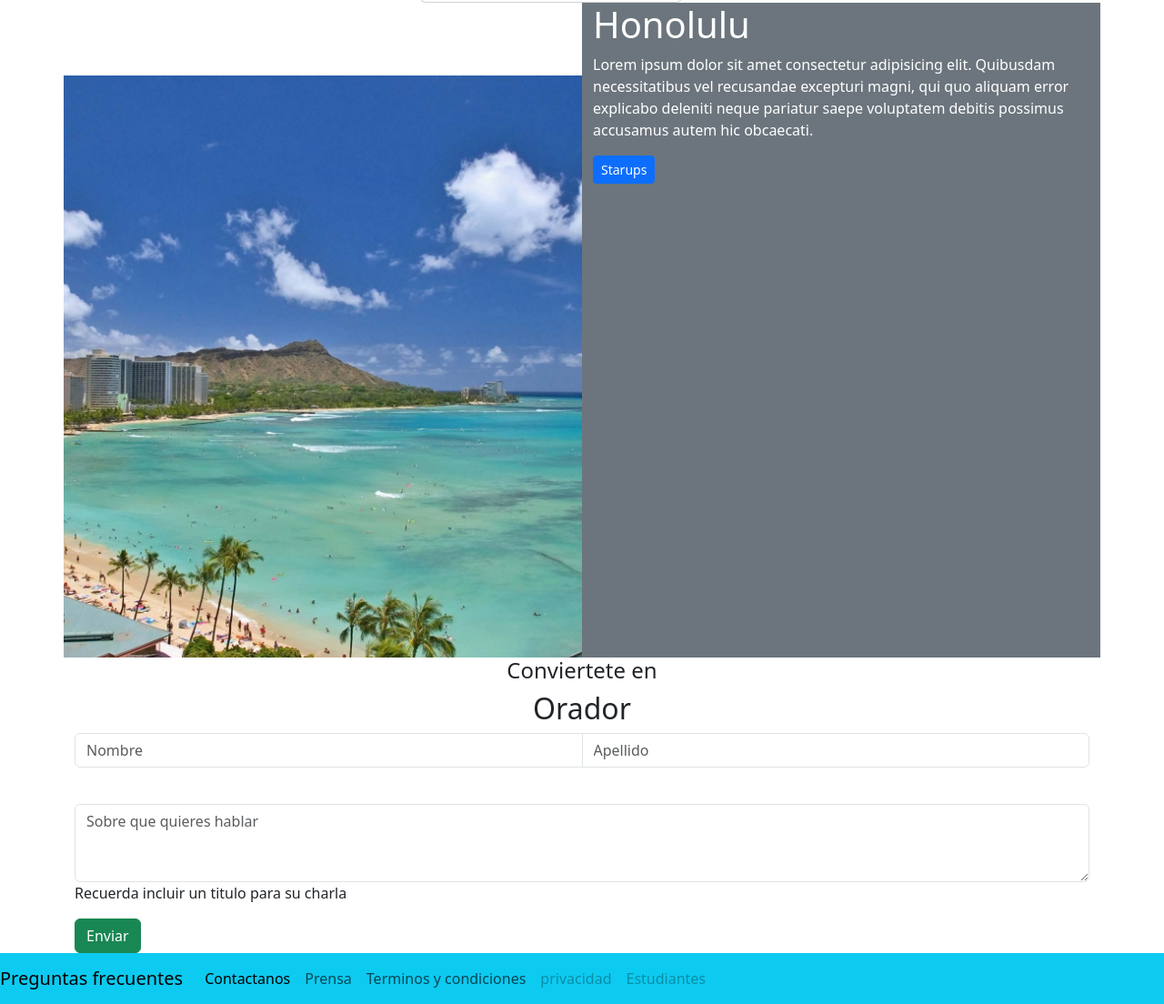
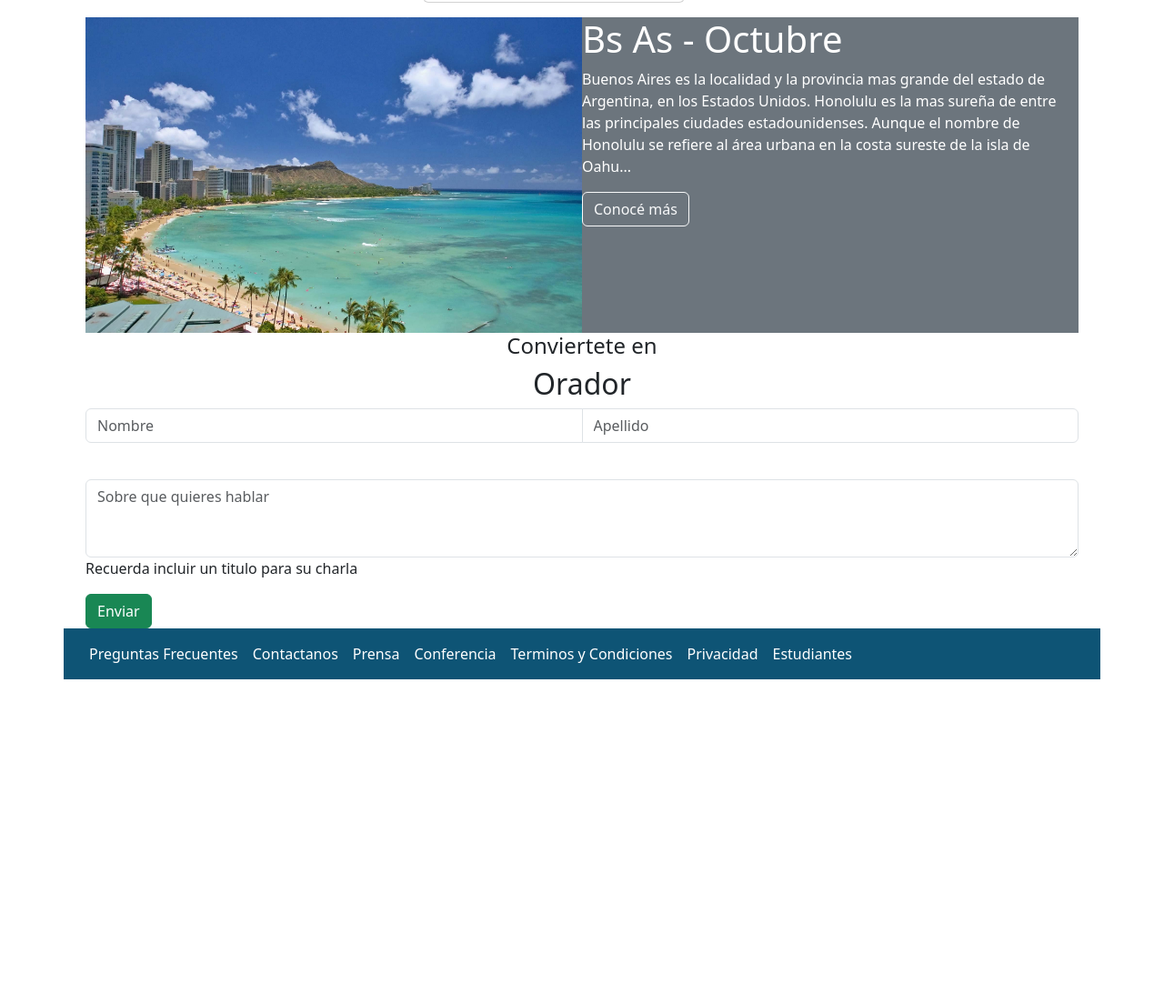
Before and after one commit to florencia1209/florencia1209.github.io, a plain HTML site: page index.html in a window 1280 px wide. Shown: the part 1422-2526 px from the top of the page at 91% size. After the commit the page ends 2169 px from the top, so only its background shows below. Drawn offline with nearby package versions, Linux system fonts and the light colour scheme.

Commit message:
Add files via upload

```diff
--- a/index.html
+++ b/index.html
@@ -58,8 +58,8 @@
 
     <!--Main principal-->
     <div class="container-fluid">
-        <div class="row imgfondo  align-items-center flex-row-reverse ">
-            <div class="col-ms-6 text-white text-end">
+        <div class="row imgfondo align-items-center flex-row-reverse ">
+            <div class="col-sm-6 text-white text-end m-5">
                 <h1>Conf Bs As</h1>
                 <p>Lorem ipsum dolor sit amet, consectetur adipisicing elit. Nemo recusandae natus sunt quis est dicta
                     quo odio aliquid earum sed hic tenetur assumenda aut doloremque, illum non veniam cum iure?</p>
@@ -70,7 +70,7 @@
 
     </div>
 
-<div class="container " id="oradores">
+    <div class="container-sm " id="oradores">
 
 
 
@@ -85,7 +85,7 @@
 
         </div>
 
-    <div class="row row-ms-cols-1 row-cols-md-3 g-4">
+        <div class="row row-ms-cols-1 row-cols-md-3 g-4 px-2">
             <div class="col ">
                 <div class="card" style="width: 18rem;">
                     <img src="./steve.jpg" class="card-img-top" alt="...">
@@ -94,7 +94,8 @@
                         <button type="button" class="btn btn-primary btn-sm">React</button>
 
                         <h5 class="card-title">Steve Jobs</h5>
-                    <p class="card-text">Lorem ipsum dolor sit amet consectetur adipisicing elit. Odit dolore explicabo
+                        <p class="card-text">Lorem ipsum dolor sit amet consectetur adipisicing elit. Odit dolore
+                            explicabo
                             nemo nulla ipsam cumque necessitatibus doloribus magni culpa animi odio, temporibus tempore
                             natus nobis maxime debitis inventore alias. Porro?</p>
 
@@ -130,27 +131,35 @@
 
                         <h5 class="card-title">Ada Lovelace</h5>
                         <p class="card-text">Lorem ipsum dolor sit amet consectetur adipisicing elit. Veritatis vel
-                        aspernatur rerum atque illum dolorum mollitia inventore animi amet. Corrupti atque, laudantium
+                            aspernatur rerum atque illum dolorum mollitia inventore animi amet. Corrupti atque,
+                            laudantium
                             ipsum alias rem tempore quis earum ut optio?</p>
 
                     </div>
                 </div>
             </div>
         </div>
-    <div class="row" >
-        <div class="col-6 imghonolulu"> </div>
+
+        <div class="container-fluid mt-3">
+
+
+            <div class="row g-0">
+                <div class="col-6">
+                    <img src="./honolulu.jpg" class="img-fluid" alt="Holonunu playa" loading="lazy">
+                </div>
                 <div class="col-6 bg-secondary text-white align-text-top">
-            <h1>Honolulu</h1>
-            <p>Lorem ipsum dolor sit amet consectetur adipisicing elit. Quibusdam necessitatibus vel recusandae
-                excepturi magni, qui quo aliquam error explicabo deleniti neque pariatur saepe voluptatem debitis
-                possimus accusamus autem hic obcaecati.</p>
-                <button type="button" class="btn btn-primary btn-sm">Starups</button>
+                    <h1>Bs As - Octubre</h1>
+                    <p>Buenos Aires es la localidad y la provincia mas grande del estado de Argentina, en los Estados
+                        Unidos. Honolulu es la mas sureña de entre las principales ciudades estadounidenses. Aunque el
+                        nombre de Honolulu se refiere al área urbana en la costa sureste de la isla de Oahu...</p>
+                    <button type="button" class="btn btn-outline-light">Conocé más</button>
 
                 </div>
             </div>
         </div>
 
-<div class="container">
+
+        <div class="container-fluid">
 
 
             <div class="row ">
@@ -203,7 +212,8 @@
 
                 <div class="mb-3">
                     <label for="exampleFormControlTextarea1" class="form-label"></label>
-            <textarea class="form-control" id="exampleFormControlTextarea1" placeholder="Sobre que quieres hablar" rows="3"></textarea>
+                    <textarea class="form-control" id="exampleFormControlTextarea1"
+                        placeholder="Sobre que quieres hablar" rows="3"></textarea>
                     <p>Recuerda incluir un titulo para su charla</p>
                 </div>
                 <button type="button" class="btn btn-success text-center align-bottom-center">Enviar</button>
@@ -211,28 +221,54 @@
             </form>
         </div>
 
-<div class="row bg-info align-items-center flex-row">
-    <nav class="navbar navbar-expand-lg ">
+
+        <div class="row" style="">
+
+            <nav class="navbar navbar-expand-lg navbar-light  p-2 flex-fill justify-content-center"
+                style="background-color:rgb(14, 84, 117)" ;>
+
+
                 <div class="container-fluid">
-          <a class="navbar-brand" href="#">Preguntas frecuentes</a>
-          <button class="navbar-toggler" type="button" data-bs-toggle="collapse" data-bs-target="#navbarNavAltMarkup" aria-controls="navbarNavAltMarkup" aria-expanded="false" aria-label="Toggle navigation">
-            <span class="navbar-toggler-icon"></span>
-          </button>
-          <div class="collapse navbar-collapse" id="navbarNavAltMarkup">
-            <div class="navbar-nav">
-              <a class="nav-link active" aria-current="page" href="#">Contactanos</a>
-              <a class="nav-link" href="#">Prensa</a>
-              <a class="nav-link" href="#">Terminos y condiciones</a>
-              <a class="nav-link disabled">privacidad</a>
-              <a class="nav-link disabled">Estudiantes</a>
-            </div>
+
+
+                    <div class="collapse navbar-collapse" id="navbarNav">
+                        <ul class="navbar-nav  ">
+
+                            <li class="nav-item">
+                                <a class="nav-link text-white " href="#">Preguntas Frecuentes</a>
+                            </li>
+
+                            <li class="nav-item">
+                                <a class="nav-link text-white" href="#">Contactanos</a>
+                            </li>
+
+                            <li class="nav-item">
+                                <a class="nav-link text-white" href="#">Prensa</a>
+                            </li>
+
+                            <li class="nav-item">
+                                <a class="nav-link text-white" href="#">Conferencia</a>
+                            </li>
+
+                            <li class="nav-item">
+                                <a class="nav-link text-white" href="#">Terminos y Condiciones</a>
+                            </li>
+
+                            <li class="nav-item">
+                                <a class="nav-link text-white" href="#">Privacidad</a>
+                            </li>
+
+                            <li class="nav-item">
+                                <a class="nav-link text-white">Estudiantes</a>
+                            </li>
+
+                        </ul>
                     </div>
                 </div>
             </nav>
         </div>
 
 
-
         <script src="./bootstrap.bundle.min.js"></script>
 </body>
 
```
Lines whose indentation alone changed are shown as unchanged.
